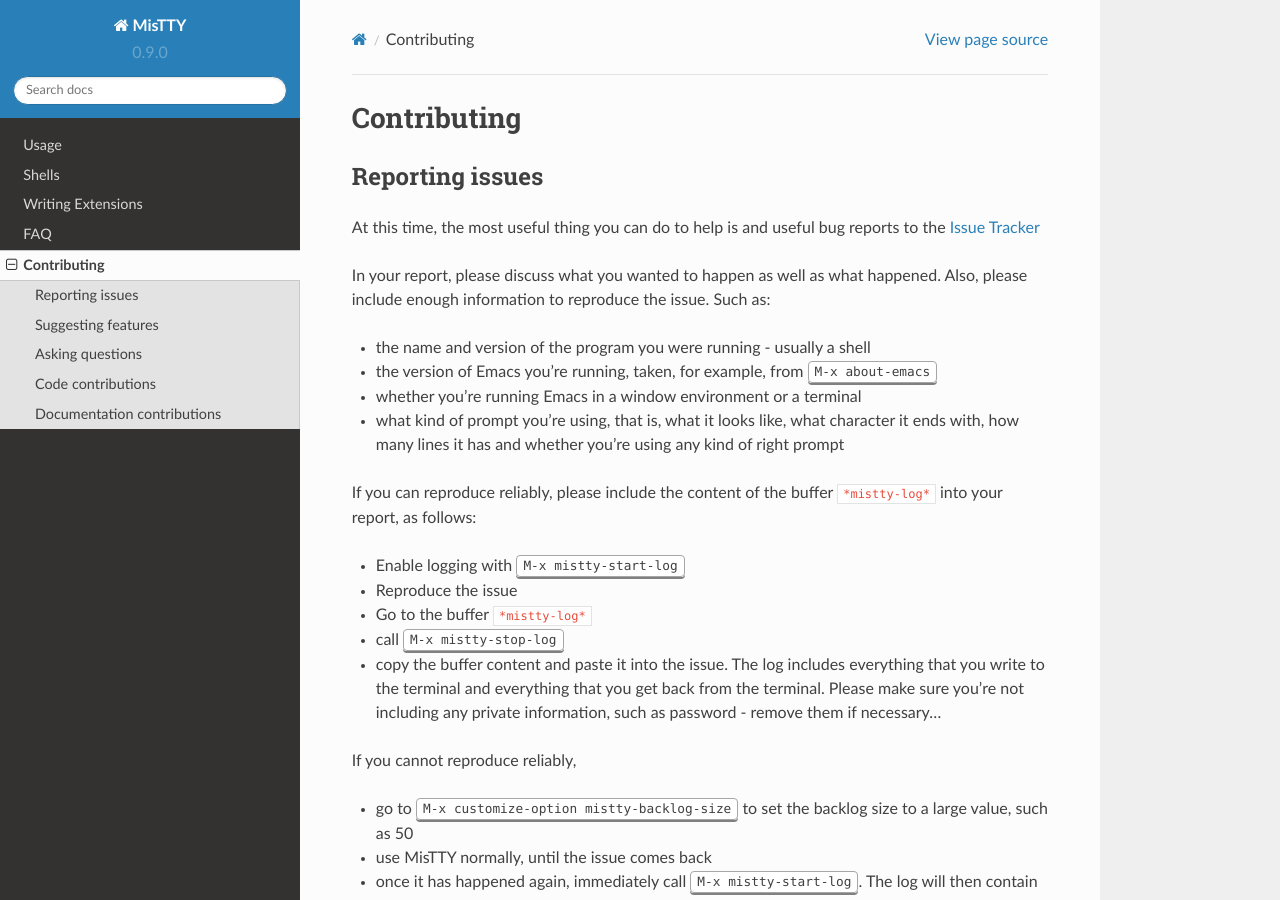
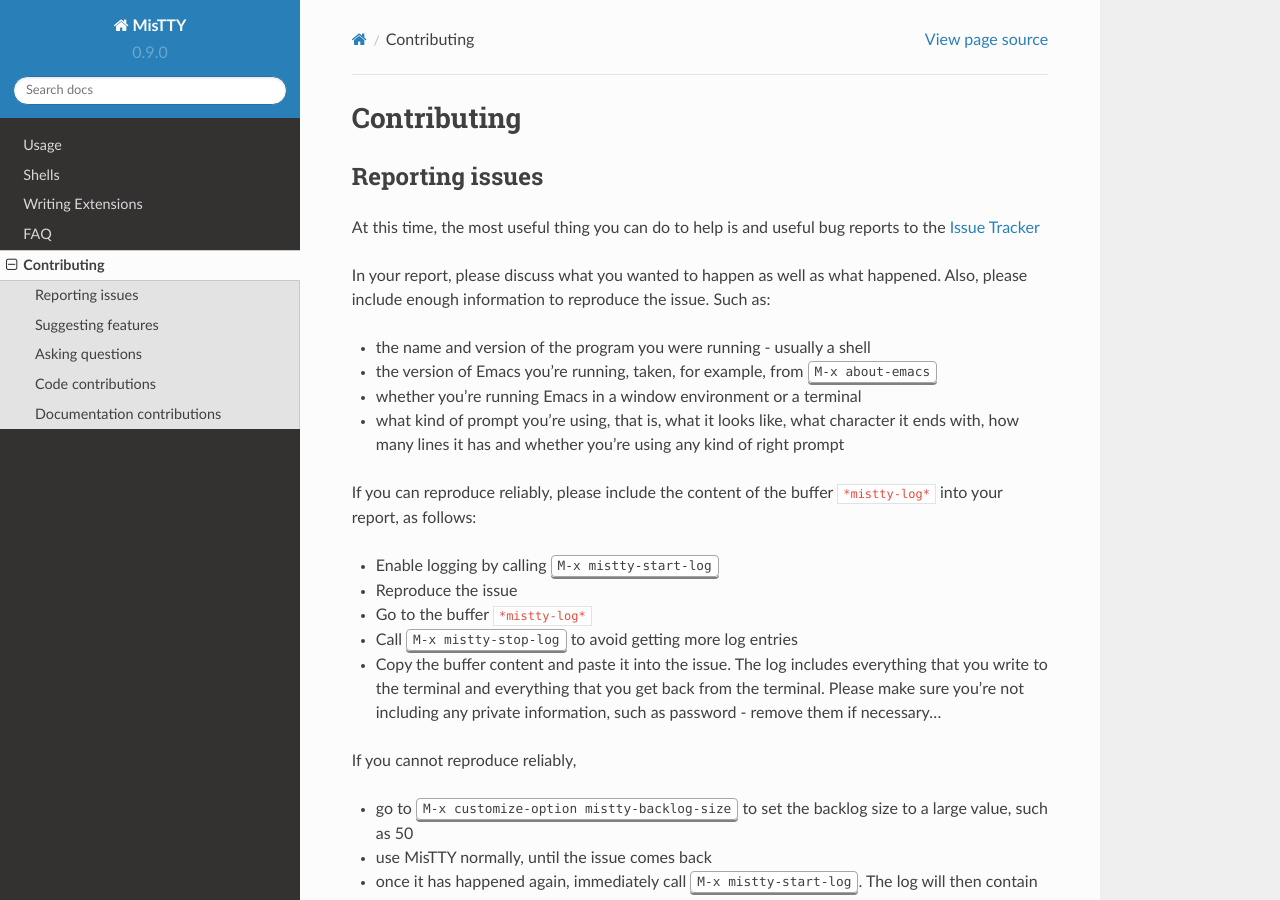
Before and after one commit to szermatt/mistty, a Sphinx documentation site: the page built from docs/source/contrib.rst, in a window 1280 px wide and 900 px high. Built offline with Sphinx 7.4.7 and the Read the Docs theme 2.0.0, drawn with Linux system fonts in a browser that asks for light colours.

Commit message:
Make mistty-log global, instead of buffer-local.
Having mistty-log as a buffer-local turned out to be too confusing:

- it's easy to call mistty-start-log on the wrong buffer.

- since mistty works with multiple buffers, there are many situation
where logging doesn't work because of which buffer is current.

Also with this change: killing the log buffer turns logging off.

```diff
--- a/docs/source/contrib.rst
+++ b/docs/source/contrib.rst
@@ -27,11 +27,11 @@
 If you can reproduce reliably, please include the content of the
 buffer :code:`*mistty-log*` into your report, as follows:
 
-- Enable logging with :kbd:`M-x mistty-start-log`
+- Enable logging by calling :kbd:`M-x mistty-start-log`
 - Reproduce the issue
 - Go to the buffer :code:`*mistty-log*`
-- call :kbd:`M-x mistty-stop-log`
-- copy the buffer content and paste it into the issue. The log
+- Call :kbd:`M-x mistty-stop-log` to avoid getting more log entries
+- Copy the buffer content and paste it into the issue. The log
   includes everything that you write to the terminal and everything
   that you get back from the terminal. Please make sure you're not
   including any private information, such as password - remove them if
```
Also changed, not shown: 4 other files.
